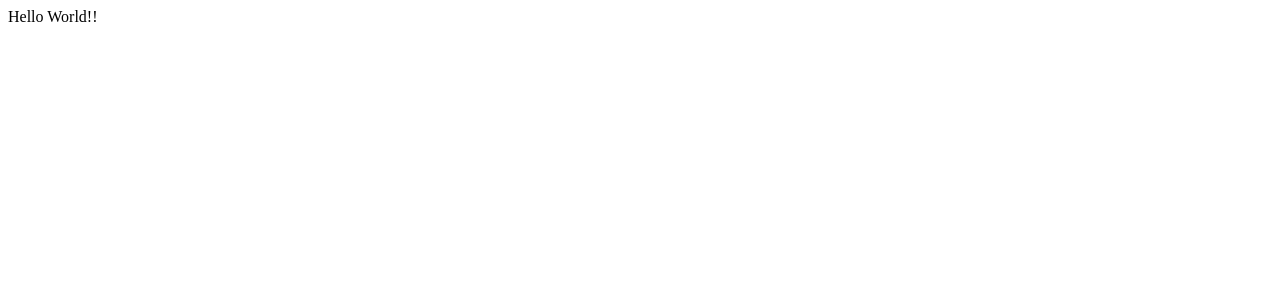
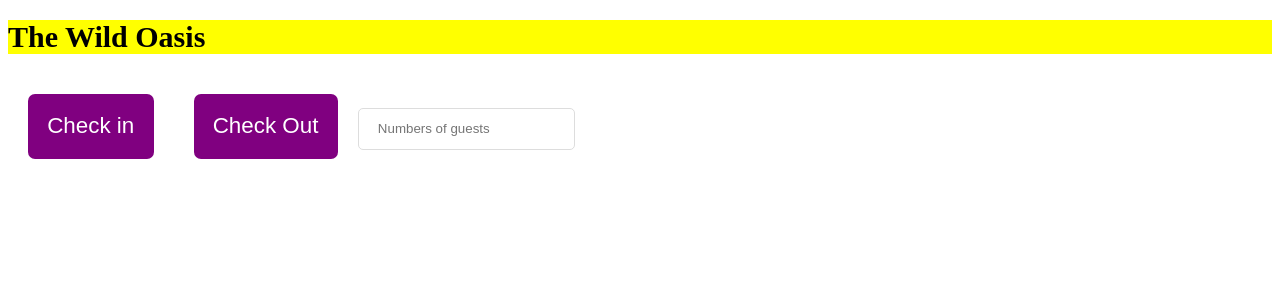
Before and after one commit to HoHuuHuy285/17-the-wild-oasis, a React (Vite) app: page / in a window 1280 px wide. Shown: the top 300 px of the page. Built offline with nearby package versions, Linux system fonts and the light colour scheme.

Commit message:
Learning styled components

```diff
--- a/package.json
+++ b/package.json
@@ -11,7 +11,8 @@
   },
   "dependencies": {
     "react": "^18.2.0",
-    "react-dom": "^18.2.0"
+    "react-dom": "^18.2.0",
+    "styled-components": "^6.1.8"
   },
   "devDependencies": {
     "@types/react": "^18.2.15",
--- a/src/App.jsx
+++ b/src/App.jsx
@@ -1,9 +1,37 @@
+import styled from "styled-components";
+
+const H1 = styled.h1`
+  font-size: 30px;
+  font-weight: 600;
+  background-color: yellow;
+`;
+
+const Button = styled.button`
+  font-size: 1.4rem;
+  padding: 1.2rem;
+  font-weight: 500;
+  border: none;
+  border-radius: 7px;
+  background-color: purple;
+  color: white;
+  margin: 20px;
+`;
+
+const Input = styled.input`
+  border: 1px solid #ddd;
+  border-radius: 5px;
+  padding: 0.8rem 1.2rem;
+`;
+
 function App() {
   return (
     <div>
-      Hello World!!
+      <H1>The Wild Oasis</H1>
+      <Button onClick={() => alert("Check in")}>Check in</Button>
+      <Button onClick={() => alert("Check out")}>Check Out</Button>
+      <Input type="number" placeholder="Numbers of guests"></Input>
     </div>
-  )
+  );
 }
 
-export default App
+export default App;
```
Also changed, not shown: 1 other file (tests, documents, lock files or other folders).
